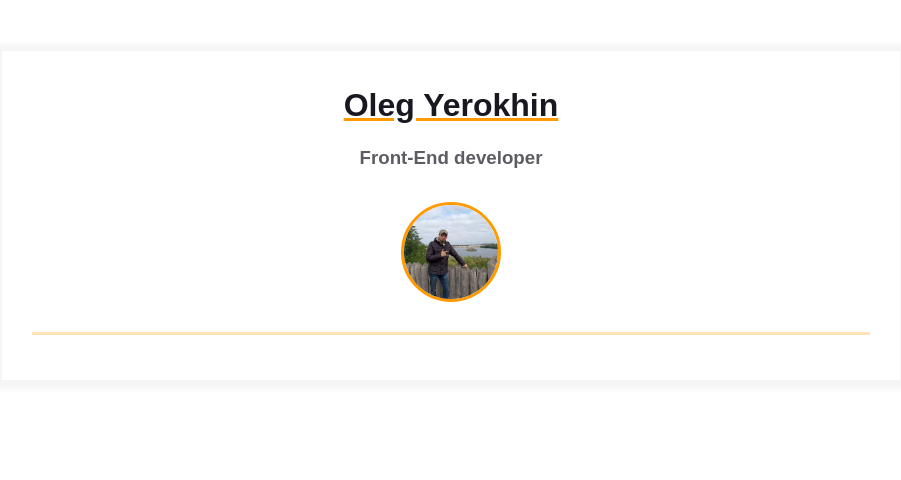
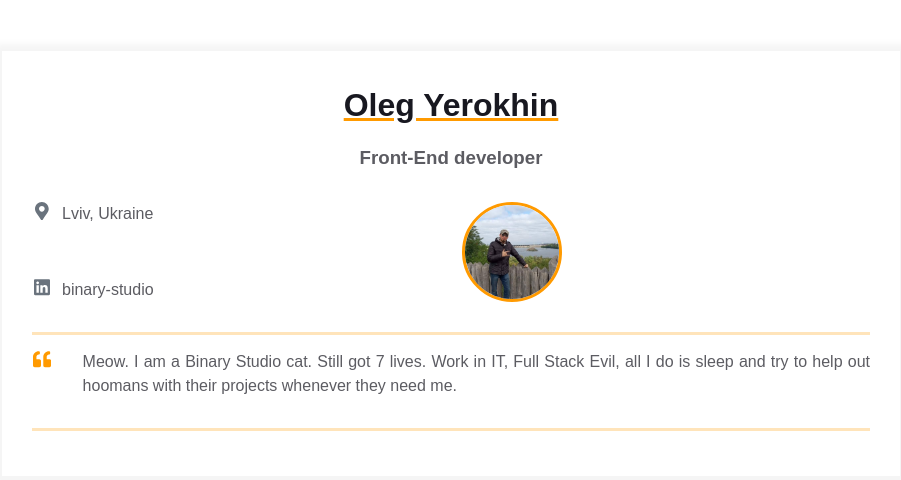
Before and after one commit to OlegYerokhin/homepage, a plain HTML site: page index.html in a window 1280 px wide. Shown: the whole page, without its empty margins (189-1090 px from the left). Drawn offline with Linux system fonts and the light colour scheme.

Commit message:
contact info & intro block added

```diff
--- a/index.html
+++ b/index.html
@@ -15,7 +15,28 @@
             <h3 class="contact-info__sub-header">Front-End developer</h3>
 
             <div class="contact_info_container fh">
-              <div class="contact-info__block"></div>
+              <div class="contact-info__block">
+                <a href="" rel="author" class="contact-info__item">
+                  <div class="contact-info__item-icon-wrapper">
+                    <svg class="contact-info__item-icon" xmlns="http://www.w3.org/2000/svg" viewBox="0 0 384 512">
+                      <path
+                        d="M172.268 501.67C26.97 291.031 0 269.413 0 192 0 85.961 85.961 0 192 0s192 85.961 192 192c0 77.413-26.97 99.031-172.268 309.67-9.535 13.774-29.93 13.773-39.464 0zM192 272c44.183 0 80-35.817 80-80s-35.817-80-80-80-80 35.817-80 80 35.817 80 80 80z">
+                      </path>
+                    </svg>
+                  </div>
+                  <span>Lviv, Ukraine</span>
+                </a>
+                <a href="https://ua.linkedin.com/company/binary-studio_241166" rel="author" class="contact-info__item">
+                  <div class="contact-info__item-icon-wrapper">
+                    <svg class="contact-info__item-icon" xmlns="http://www.w3.org/2000/svg" viewBox="0 0 448 512">
+                      <path
+                        d="M416 32H31.9C14.3 32 0 46.5 0 64.3v383.4C0 465.5 14.3 480 31.9 480H416c17.6 0 32-14.5 32-32.3V64.3c0-17.8-14.4-32.3-32-32.3zM135.4 416H69V202.2h66.5V416zm-33.2-243c-21.3 0-38.5-17.3-38.5-38.5S80.9 96 102.2 96c21.2 0 38.5 17.3 38.5 38.5 0 21.3-17.2 38.5-38.5 38.5zm282.1 243h-66.4V312c0-24.8-.5-56.7-34.5-56.7-34.6 0-39.9 27-39.9 54.9V416h-66.4V202.2h63.7v29.2h.9c8.9-16.8 30.6-34.5 62.9-34.5 67.2 0 79.7 44.3 79.7 101.9V416z">
+                      </path>
+                    </svg>
+                  </div>
+                  <span>binary-studio</span>
+                </a>
+              </div>
 
               <div class="contact-info__block contact-info__block--center">
                 <img class="contact-info__avatar" src="./assets/avatar.jpg" alt="Avatar">
@@ -25,6 +46,24 @@
             </div>
           </div>
         </div>
+        <div class="container">
+          <div class="resume__block">
+            <div class="intro">
+              <div class="intro__icon-wrapper">
+                <svg class="intro__icon" xmlns="http://www.w3.org/2000/svg" viewBox="0 0 512 512">
+                  <path
+                    d="M464 256h-80v-64c0-35.3 28.7-64 64-64h8c13.3 0 24-10.7 24-24V56c0-13.3-10.7-24-24-24h-8c-88.4 0-160 71.6-160 160v240c0 26.5 21.5 48 48 48h128c26.5 0 48-21.5 48-48V304c0-26.5-21.5-48-48-48zm-288 0H96v-64c0-35.3 28.7-64 64-64h8c13.3 0 24-10.7 24-24V56c0-13.3-10.7-24-24-24h-8C71.6 32 0 103.6 0 192v240c0 26.5 21.5 48 48 48h128c26.5 0 48-21.5 48-48V304c0-26.5-21.5-48-48-48z">
+                  </path>
+                </svg>
+              </div>
+              <p class="intro_text">Meow.
+                I am a Binary Studio cat. Still got 7 lives. Work in IT, Full Stack Evil,
+                all I do is sleep and try to help out hoomans with their projects whenever
+                they need me.
+              </p>
+            </div>
+          </div>
+        </div>
       </div>
     </main>
   </body>
```
